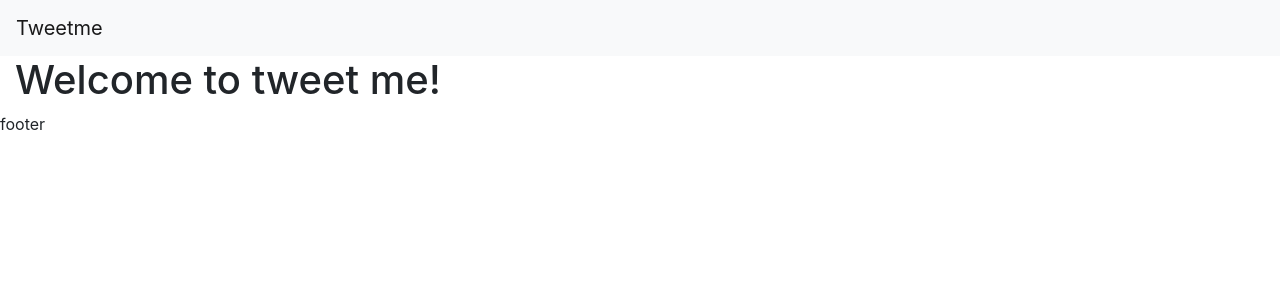
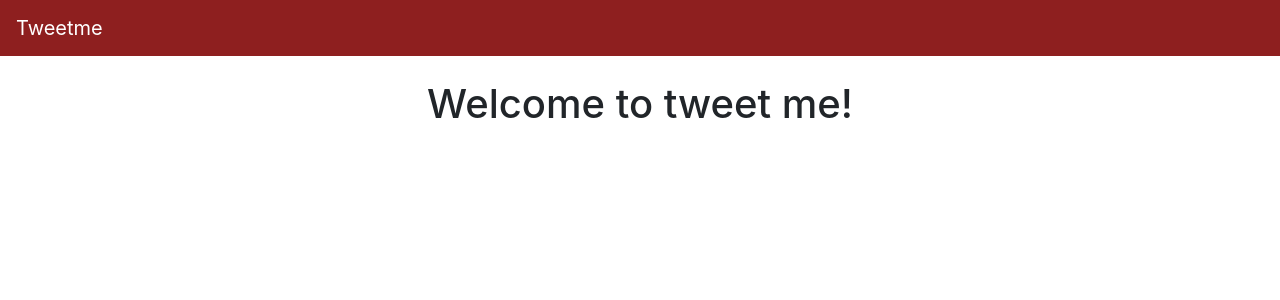
Before and after one commit to umairkhan987/Django-React-Twitter-App, a Django app: page / in a window 1280 px wide. Shown: the top 300 px of the page. Run offline with Django 3.2, Linux system fonts and the light colour scheme; data that the repository does not hold is empty; some libraries are stand-ins or nearby versions.

Commit message:
change layout

```diff
--- a/backend-django/twitterApi/templates/base.html
+++ b/backend-django/twitterApi/templates/base.html
@@ -8,17 +8,22 @@
     <!-- Bootstrap CSS -->
     <link rel="stylesheet" href="https://stackpath.bootstrapcdn.com/bootstrap/4.5.0/css/bootstrap.min.css" integrity="sha384-9aIt2nRpC12Uk9gS9baDl411NQApFmC26EwAOH8WgZl5MYYxFfc+NcPb1dKGj7Sk" crossorigin="anonymous">
 
+      <style>
+          .bg-tweetme {
+              background-color: #8e1f1f !important;
+          }
+      </style>
     <title>Tweet Me</title>
   </head>
   <body>
 
   {% include "common/navbar.html" %}
 
-    <div class="container-fluid">
+    <div class="container">
         {% block content %}{% endblock %}
     </div>
 
-  {% include "common/footer.html" %}
+{#  {% include "common/footer.html" %}#}
 
     <!-- Optional JavaScript -->
     <!-- jQuery first, then Popper.js, then Bootstrap JS -->
--- a/backend-django/twitterApi/templates/common/navbar.html
+++ b/backend-django/twitterApi/templates/common/navbar.html
@@ -1,4 +1,4 @@
-<nav class="navbar navbar-expand-lg navbar-light bg-light">
+<nav class="navbar bg-tweetme navbar-expand-lg navbar-dark mb-4 ">
   <a class="navbar-brand" href="/">Tweetme</a>
   <button class="navbar-toggler" type="button" data-toggle="collapse" data-target="#navbarSupportedContent" aria-controls="navbarSupportedContent" aria-expanded="false" aria-label="Toggle navigation">
     <span class="navbar-toggler-icon"></span>
--- a/backend-django/twitterApi/templates/pages/home.html
+++ b/backend-django/twitterApi/templates/pages/home.html
@@ -1,20 +1,25 @@
 {% extends 'base.html' %}
 
 {% block content %}
+    <div class="row text-center">
+        <div class="col">
             <h1>Welcome to tweet me!</h1>
+        </div>
+    </div>
 
-    <div id="tweets">
+    <div class="row" id="tweets">
         Loading....
     </div>
 
     <script>
 
-    function handleLike(tweet_id, currentCount){
-        console.log("id = "+tweet_id);
+        function handleLike(tweet_id, currentCount) {
+            console.log("id = " + tweet_id);
+            console.log("Total like = " + currentCount);
         }
 
         function LikeBtn(tweet) {
-        return "<button class='btn btn-primary' onclick='handleLike("+tweet.id+","+tweet.likes+")'>Like</button>";
+            return "<button class='btn btn-primary' onclick='handleLike(" + tweet.id + "," + tweet.likes + ")'><span class='small'>"+tweet.likes+"</span>  Like</button>";
         }
 
         const tweetsElement = document.getElementById("tweets");
@@ -29,11 +34,10 @@
 
             const listedItem = xhr.response.response;
             let finalTweetStr = "";
-        for (let i=0;i<listedItem.length;i++){
-            let currentItem = "<div class='mb-4 tweet-"+listedItem[i].id+"'> " +
-                "<p> "+listedItem[i].content+"</p> " +
-                "<div class='btn-group'>"+LikeBtn(listedItem[i])+"</div>" +
-                "</div>";
+            for (let i = 0; i < listedItem.length; i++) {
+                let currentItem = "<div class='col-12 col-md-10 mx-auto border rounded py-3 mb-4 tweet-" + listedItem[i].id + "'> " +
+                    "<p> " + listedItem[i].content + "</p> " +
+                    "<div class='btn-group'>" + LikeBtn(listedItem[i]) + "</div></div>";
                 finalTweetStr += currentItem;
             }
 
--- a/backend-django/twitterApi/tweets/views.py
+++ b/backend-django/twitterApi/tweets/views.py
@@ -1,3 +1,5 @@
+import random
+
 from django.http import HttpResponse, JsonResponse, Http404
 from django.shortcuts import render
 
@@ -10,7 +12,7 @@ def home_view(request, *args, **kwargs):
 
 def tweet_list_view(request, *args, **kwargs):
     qs = Tweet.objects.all()
-    tweet_list = [{"id": x.id, "content": x.content} for x in qs]
+    tweet_list = [{"id": x.id, "content": x.content, "likes": random.randint(0, 150)} for x in qs]
     data = {
         "response": tweet_list
     }
```
Lines whose indentation alone changed are shown as unchanged.
